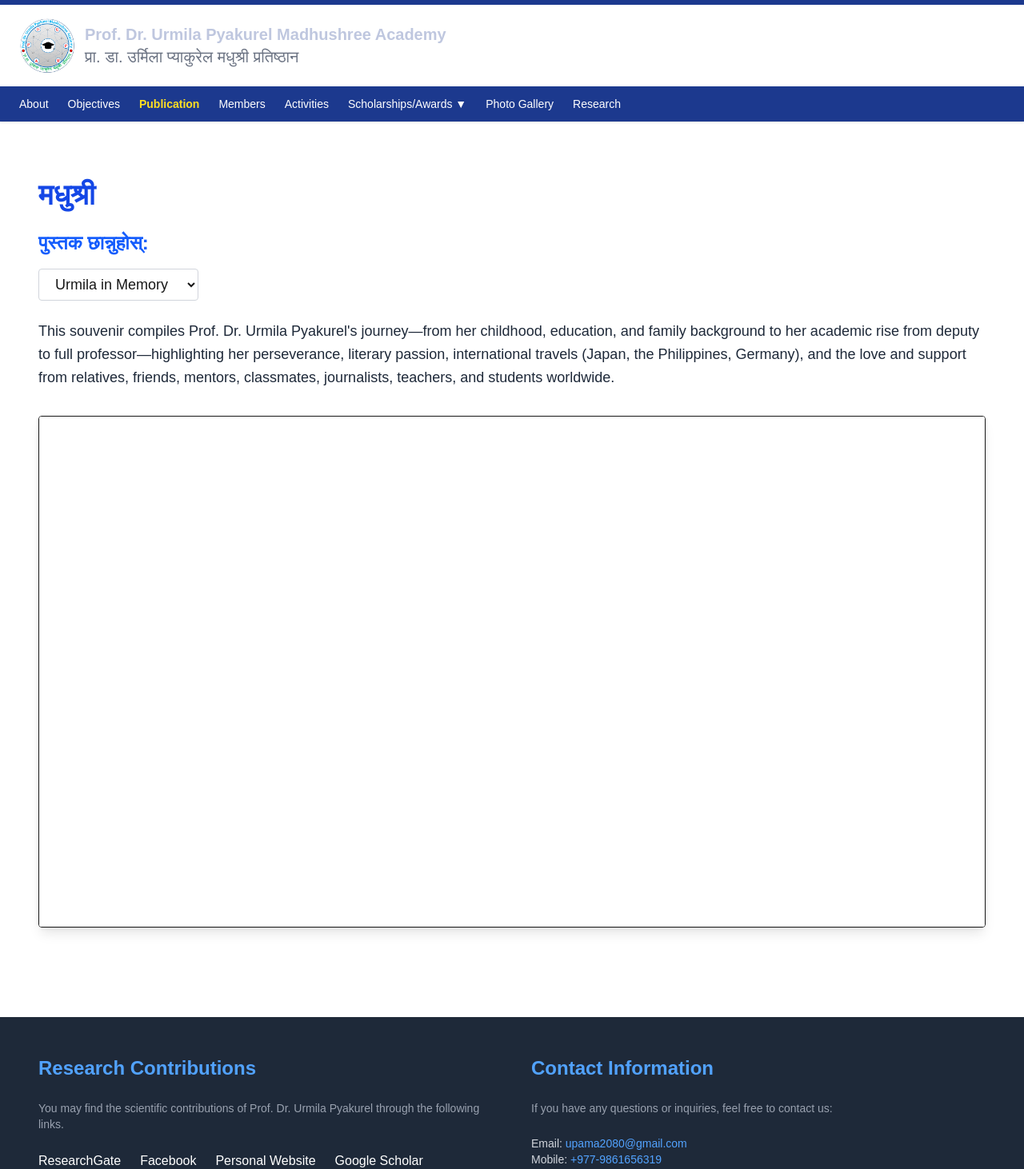
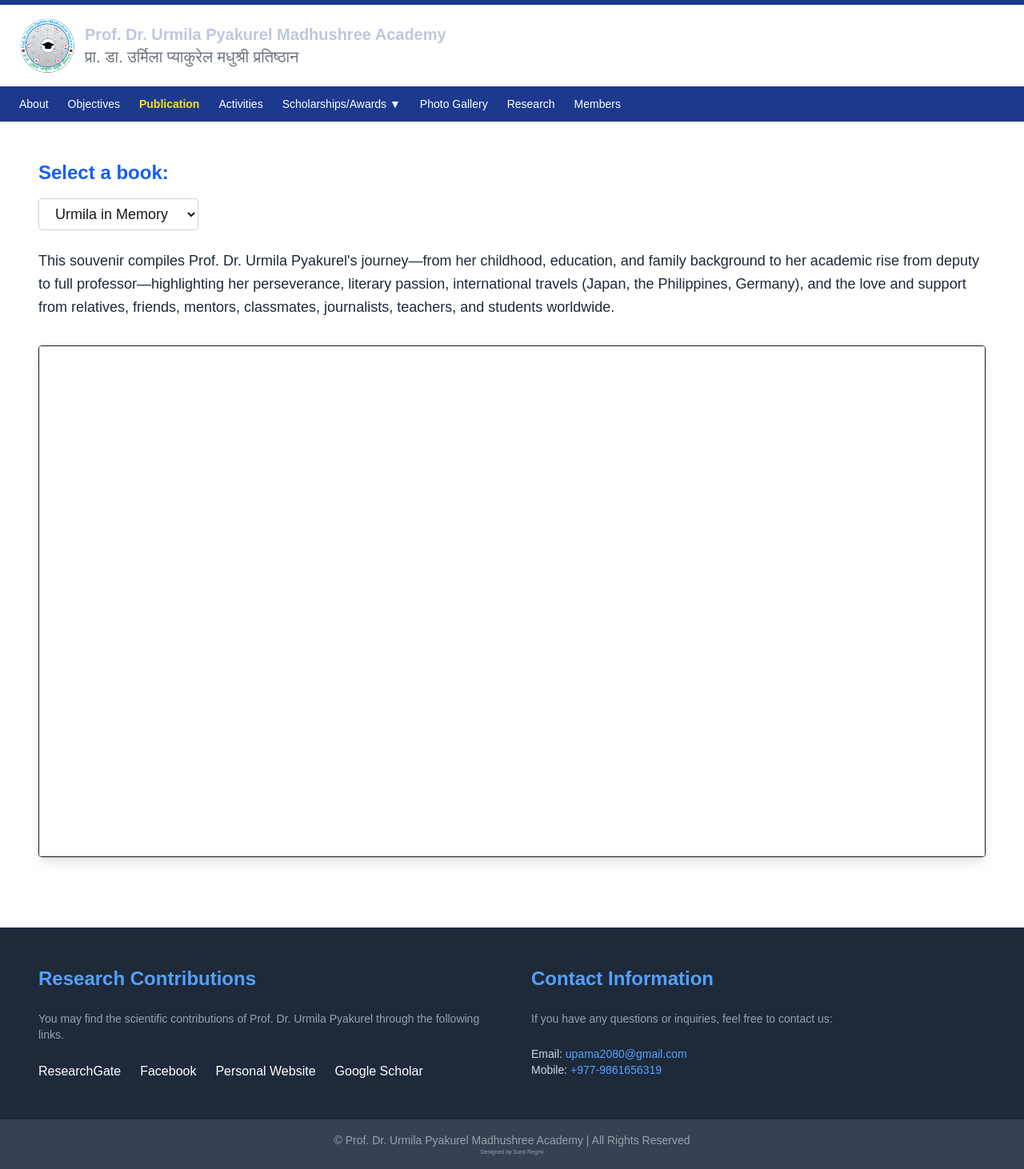
Before and after one commit to upma2080/upma2080.github.io, a Next.js app: page /madhushree in a window 1280 px wide. Shown: the part 30-1492 px from the top of the page at 80% size. Built offline with nearby package versions, Linux system fonts and the light colour scheme.

Commit message:
semi-finalV4 update3

```diff
--- a/components/Footer.tsx
+++ b/components/Footer.tsx
@@ -53,7 +53,7 @@ const Footer: React.FC = () => {
       {/* Footer Bottom Bar */}
       <div className="bg-gray-700 py-4 mt-12 text-center text-gray-400">
         <p className="text-sm"> © Prof. Dr. Urmila Pyakurel Madhushree Academy | All Rights Reserved</p>
-        <p className="text-sm">Designed by Sunil Regmi</p>
+        <p className="text-[7px]">Designed by <a href="https://ku.edu.np/contact-detail/sunil-regmi">Sunil Regmi</a></p>
       </div>
     </footer>
   );
--- a/components/Header.tsx
+++ b/components/Header.tsx
@@ -103,11 +103,6 @@ const Header: React.FC = () => {
               </Link>
             </li>
             <li>
-              <Link href="/members" className={`hover:underline ${isActive('/members') ? 'text-yellow-300 font-bold' : ''}`}>
-                Members
-              </Link>
-            </li>
-            <li>
               <Link href="/activities" className={`hover:underline ${isActive('/activities') ? 'text-yellow-300 font-bold' : ''}`}>
                 Activities
               </Link>
@@ -152,6 +147,11 @@ const Header: React.FC = () => {
                 Research
               </Link>
             </li>
+            <li>
+              <Link href="/members" className={`hover:underline ${isActive('/members') ? 'text-yellow-300 font-bold' : ''}`}>
+                Members
+              </Link>
+            </li>
           </ul>
         </div>
       </nav>
--- a/src/app/madhushree/page.tsx
+++ b/src/app/madhushree/page.tsx
@@ -21,11 +21,11 @@ export default function MadhushreePage() {
   const [selectedBook, setSelectedBook] = useState<BookPath>("/Madhurash.pdf");
 
   return (
-    <main className="container mx-auto px-6 py-12">
-      <h1 className="text-4xl font-bold text-blue-700 mb-6">मधुश्री</h1>
+    <main className="container mx-auto px-6 py-6">
+      {/* <h1 className="text-4xl font-bold text-blue-700 mb-6">मधुश्री</h1> */}
 
       {/* Book selection */}
-      <h2 className="text-2xl font-semibold text-blue-600 mb-4">पुस्तक छान्नुहोस्:</h2>
+      <h2 className="text-2xl font-semibold text-blue-600 mb-4">Select a book:</h2>
 
       <div className="mb-6">
         <select
```
